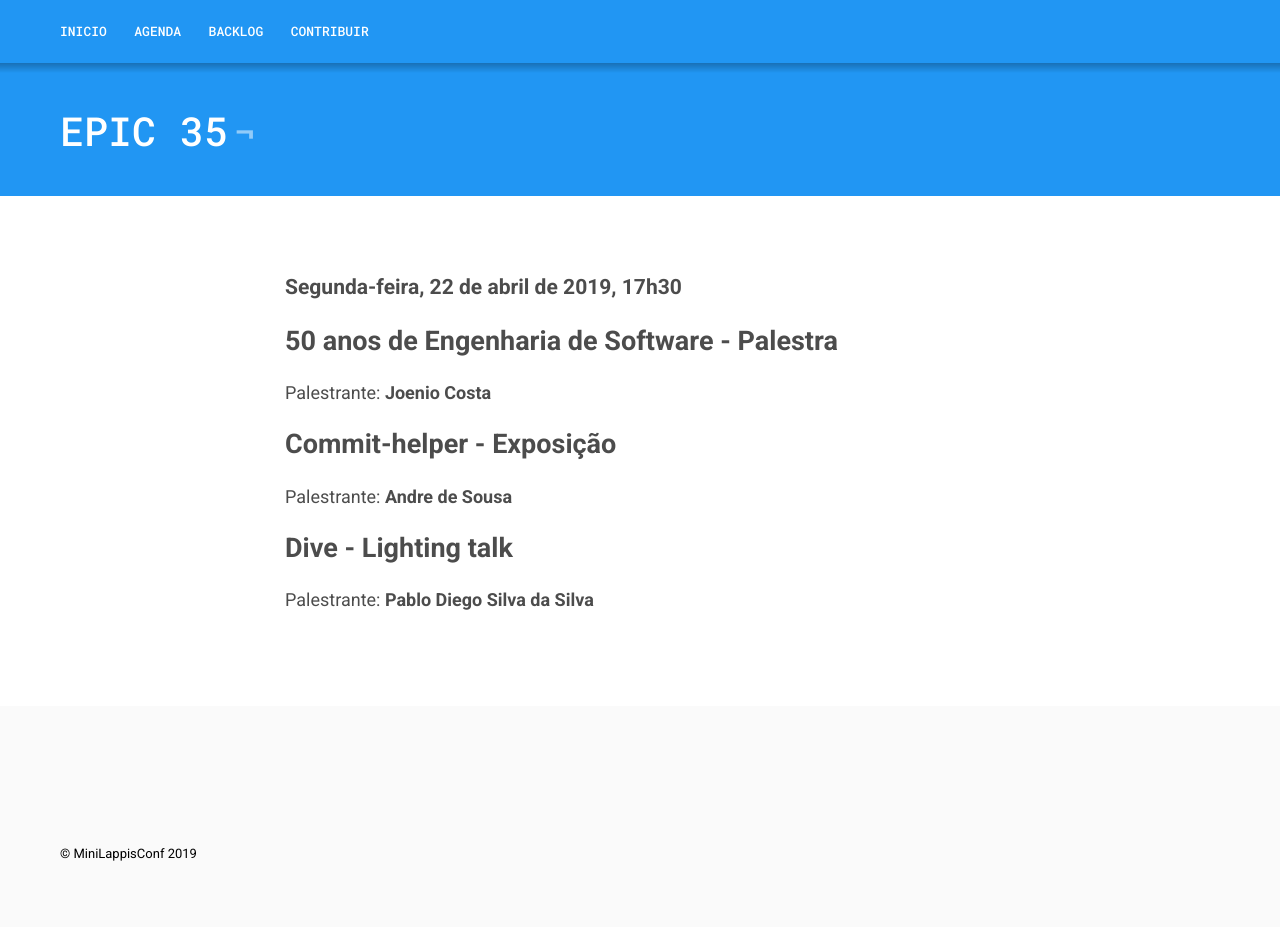
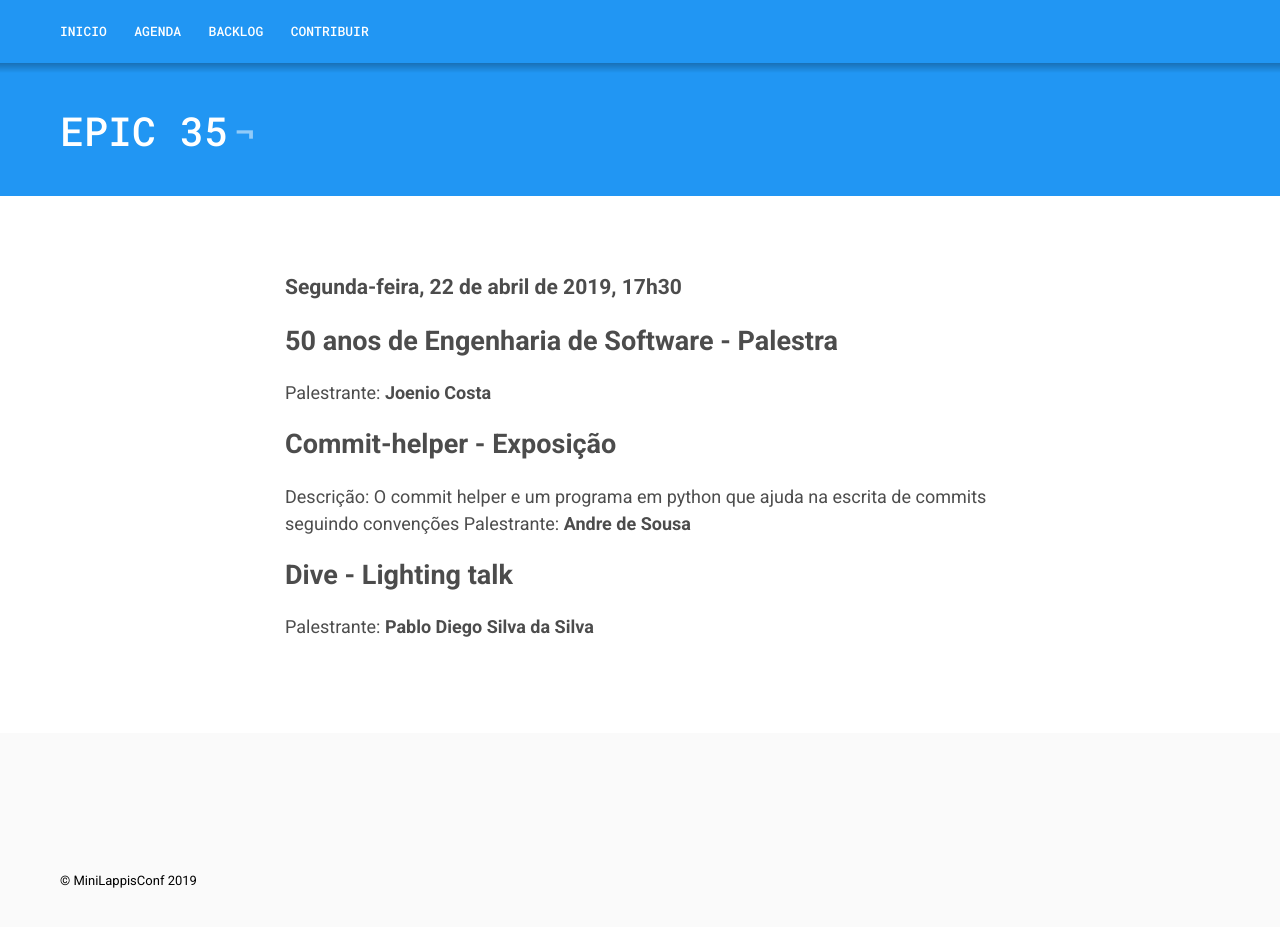
Before and after one commit to lappis-unb/MiniLappisConf, a Jekyll site: the page built from _posts/2019-04-22-epic35.md, in a window 1280 px wide and 1033 px high. Shown: the top 927 px of the window. Built offline with Jekyll 4.4.1, drawn with Linux system fonts in a browser that asks for light colours.

```diff
--- a/_posts/2019-04-22-epic35.md
+++ b/_posts/2019-04-22-epic35.md
@@ -14,6 +12,7 @@
 Palestrante: **Joenio Costa**
 
 ## Commit-helper - Exposição
+Descrição: O commit helper e um programa em python que ajuda na escrita de commits seguindo convenções
 Palestrante: **Andre de Sousa**
 
 ## Dive - Lighting talk
```
Also changed, not shown: other parts of _posts/2019-04-22-epic35.md (+0 -2 lines), _posts/2019-04-15-epic34.md (+1 -0 lines), _posts/2019-04-19-epic37-draft.md (added, +14 -0 lines), _posts/2019-04-20-epic37-draft.md (renamed from _posts/2019-04-12-epic37-draft.md), _posts/2019-04-21-epic36-draft.md (renamed from _posts/2019-04-13-epic36-draft.md).
